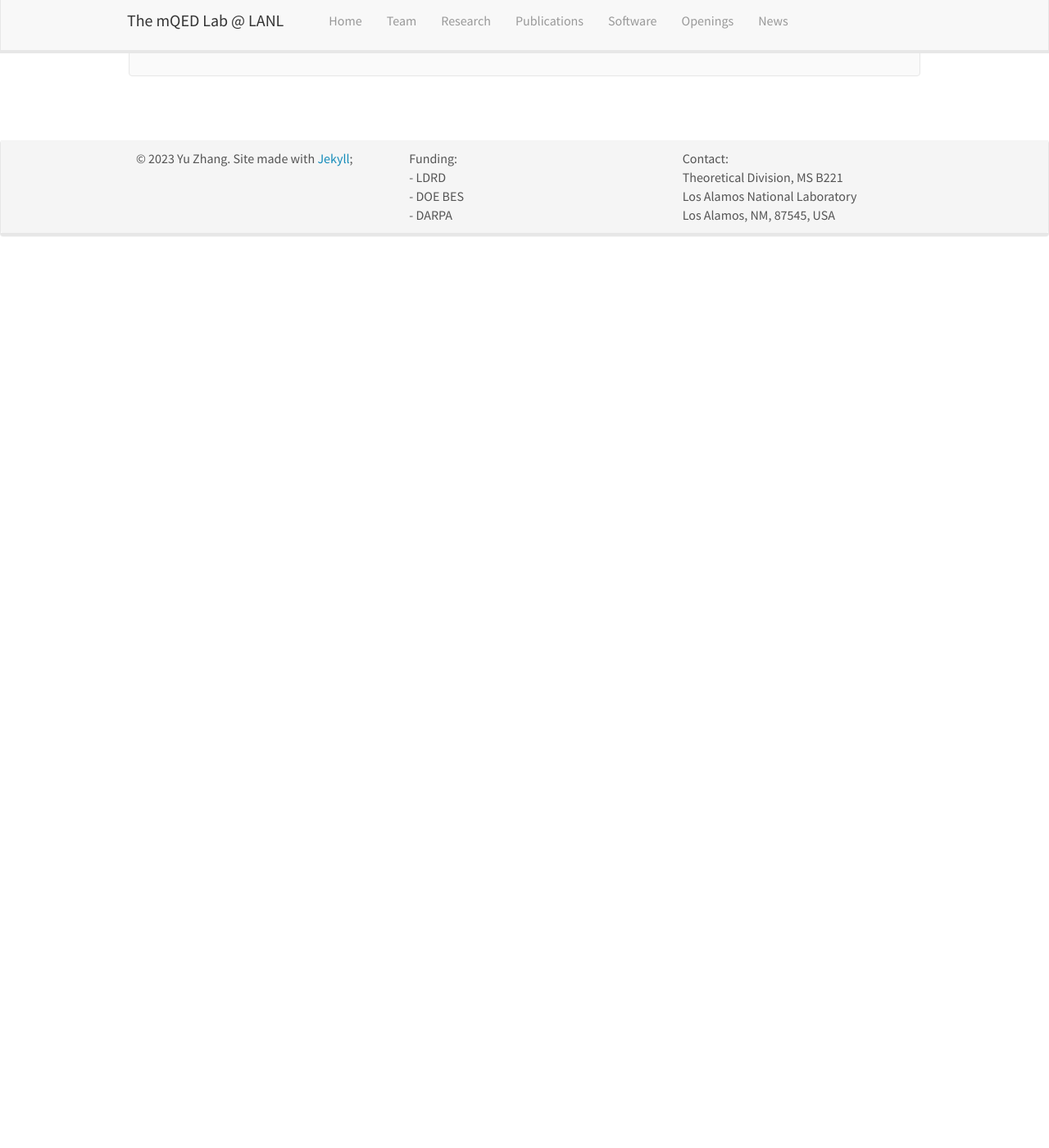
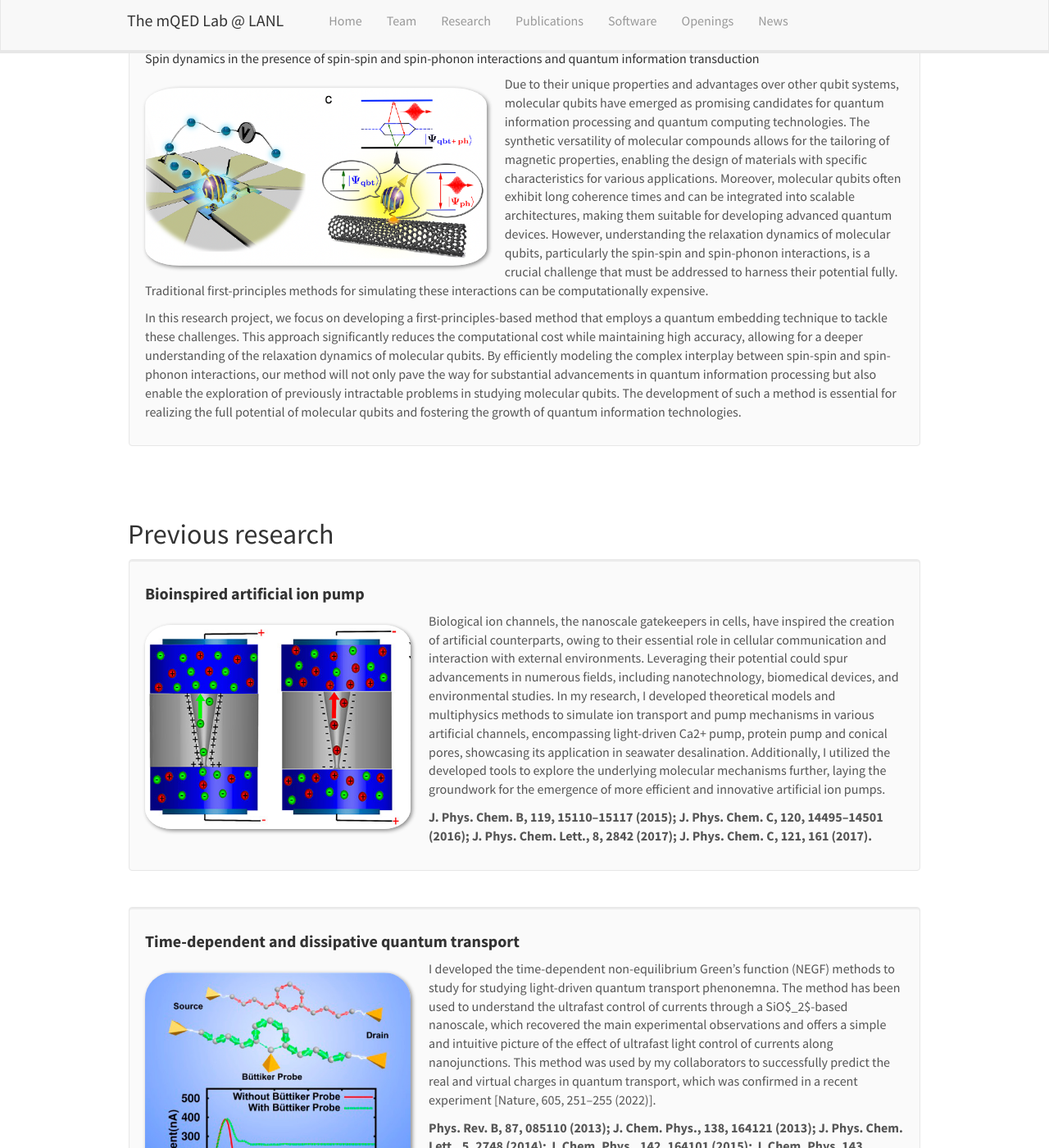
Before and after one commit to ares201005/ares201005.github.io, a Jekyll site: the page built from _pages/research.md, in a window 1280 px wide and 1400 px high, scrolled down 2164 px. Shown: the whole window at 82% size. Built offline with Jekyll 4.4.1, drawn with Linux system fonts in a browser that asks for light colours; nearby versions of some CDN libraries; a style sheet for code colours, icons or effects is not loaded; before the commit the page ends 2474 px from its top, so only the background shows below that; some of the changed text lies outside the part shown.

Commit message:
add previous work

```diff
--- /dev/null
+++ b/_data/previousresearchlist.yml
@@ -0,0 +1,27 @@
+
+- title: "DOE Exascale computing project"
+  short: "Development of fast and massively parallel algorithms for electronic structure and quantum molecular dynamics on heterogeneous computers"
+  image: chicoma.png
+  description2: In our work, we focus on developing scalable and universal libraries for electronic structure, quantum molecular dynamics, and light-matter interactions, harnessing the power of exascale computing to push the boundaries of what is possible in these fields. By optimizing our libraries for massively parallel and heterogeneous architectures, we aim to provide the research community with efficient and versatile tools for conducting large-scale simulations and investigating complex problems in materials science and quantum physics. This research has the potential to accelerate scientific discovery and serves as a critical step in realizing the full potential of exascale computing for advancing knowledge and innovation.
+  description_old:  Exascale computing, characterized by its ability to perform calculations at an unprecedented scale, has the potential to revolutionize the study of complex phenomena in materials science and quantum physics. A deeper understanding of the electronic structure, quantum molecular dynamics, and light-matter interactions is essential for developing new materials, advanced quantum devices, and a wide range of other applications. However, the inherent complexity of these problems poses significant computational challenges, often requiring large-scale simulations and intricate algorithms. In this context, exascale computing and massively parallel heterogeneous architectures offer an exciting opportunity to tackle these challenges, helping address previously intractable issues and explore the frontiers of scientific knowledge.
+  highlight: 0
+
+
+- title: "Bioinspired artificial ion pump"
+  short: "Theory and modeling of bioinspired artificial ion pump for applications in energy and desalination"
+  image: pump.png
+  description:  Biological ion channels, the nanoscale gatekeepers in cells, have inspired the creation of artificial counterparts, owing to their essential role in cellular communication and interaction with external environments. Leveraging their potential could spur advancements in numerous fields, including nanotechnology, biomedical devices, and environmental studies. In my research, I developed theoretical models and multiphysics methods to simulate ion transport and pump mechanisms in various artificial channels, encompassing light-driven Ca2+ pump, protein pump and conical pores, showcasing its application in seawater desalination. Additionally, I utilized the developed tools to explore the underlying molecular mechanisms further, laying the groundwork for the emergence of more efficient and innovative artificial ion pumps.
+  highlight: 1
+  references: J. Phys. Chem. B, 119, 15110–15117 (2015); J. Phys. Chem. C, 120, 14495–14501 (2016); J. Phys. Chem. Lett., 8, 2842 (2017); J. Phys. Chem. C, 121, 161 (2017).
+
+- title: "Time-dependent and dissipative quantum transport"
+  image: jpcl_interference2024.jpeg
+  description:  I developed the time-dependent non-equilibrium Green's function (NEGF) methods to study for studying light-driven quantum transport phenonemna. The method has been used to understand the ultrafast control of currents through a SiO$_2$-based nanoscale, which recovered the main experimental observations and offers a simple and intuitive picture of the effect of ultrafast light control of currents along nanojunctions. This method was used by my collaborators to successfully predict the real and virtual charges in quantum transport, which was confirmed in a recent experiment [Nature, 605, 251–255 (2022)].
+  highlight: 1
+  references: Phys. Rev. B, 87, 085110 (2013); J. Chem. Phys., 138, 164121 (2013); J. Phys. Chem. Lett., 5, 2748 (2014); J. Chem. Phys., 142, 164101 (2015); J. Chem. Phys. 143, 104112 (2015); Nat. Commun., 9, 2070 (2018).
+
+- title: "Quantum-mechanical (QM) and Multiscale QM/EM simulation of (opto)electronics"
+  image: qm_emission.png
+  description: Within the framework of the Non-equilibrium Green's Function (NEGF) method and many-body perturbation theory, I developed efficient quantum mechanical approaches for simulating nano photovoltaics and light-emitting devices. By developing fast and highly efficient massively parallel algorithms, my method allows the simulation of optoelectronic properties of realistic devices with dozens of thousands of atoms on a few computational nodes. The method has also been extended to study the thin-film devices and extended to integrate with the Maximally Localized Wannier Function-based Tight-Binding (TB) method. Besides, I further developed a multiscale quantum mechanics/electromagnetics method to model the optoelectronics in complex electromagnetic (EM) environments, such as plasmon-enhanced solar cells.
+  highlight: 1
+  references: J. Phys. Chem. Lett., 5, 1272 (2014); Chem. Soc. Rev., 44, 1763 (2015); J. Phys. Chem. Lett., 6, 4410 (2015); Nanoscale, 8, 13168–13173 (2016); J. Phys. Chem. Lett., 9, 6915 (2018);
--- a/_data/researchlist.yml
+++ b/_data/researchlist.yml
@@ -13,10 +13,10 @@
 
 - title: "Cavity quantum materials"
   short: "Light-induced quantum states and phase transition in low-dimensional materials: where Quantum materials meet cavities"
-  image: cavity_quantum_matter.png
-  description: In this area, we explore the quantum electrodynamics of collective many-body phenomena in condensed matter systems strongly coupled to cavities.
+  image:
+  description: TBA.
   description2:
-  highlight: 0
+  highlight: 1
 
 - title: "Plasmon chemistry"
   short: "Develop and apply theoretical models and numerical methods to understand the physics of plasmon-mediated chemistry"
@@ -30,10 +30,3 @@
   description:  Due to their unique properties and advantages over other qubit systems, molecular qubits have emerged as promising candidates for quantum information processing and quantum computing technologies. The synthetic versatility of molecular compounds allows for the tailoring of magnetic properties, enabling the design of materials with specific characteristics for various applications. Moreover, molecular qubits often exhibit long coherence times and can be integrated into scalable architectures, making them suitable for developing advanced quantum devices. However, understanding the relaxation dynamics of molecular qubits, particularly the spin-spin and spin-phonon interactions, is a crucial challenge that must be addressed to harness their potential fully. Traditional first-principles methods for simulating these interactions can be computationally expensive.
   description2: In this research project, we focus on developing a first-principles-based method that employs a quantum embedding technique to tackle these challenges. This approach significantly reduces the computational cost while maintaining high accuracy, allowing for a deeper understanding of the relaxation dynamics of molecular qubits. By efficiently modeling the complex interplay between spin-spin and spin-phonon interactions, our method will not only pave the way for substantial advancements in quantum information processing but also enable the exploration of previously intractable problems in studying molecular qubits. The development of such a method is essential for realizing the full potential of molecular qubits and fostering the growth of quantum information technologies.
   highlight: 1
-
-- title: "Exascale computing"
-  short: "Development of fast and massively parallel algorithms for electronic structure and quantum molecular dynamics on heterogeneous computers"
-  image: chicoma.png
-  description:  Exascale computing, characterized by its ability to perform calculations at an unprecedented scale, has the potential to revolutionize the study of complex phenomena in materials science and quantum physics. A deeper understanding of the electronic structure, quantum molecular dynamics, and light-matter interactions is essential for developing new materials, advanced quantum devices, and a wide range of other applications. However, the inherent complexity of these problems poses significant computational challenges, often requiring large-scale simulations and intricate algorithms. In this context, exascale computing and massively parallel heterogeneous architectures offer an exciting opportunity to tackle these challenges, helping address previously intractable issues and explore the frontiers of scientific knowledge.
-  description2: In our work, we focus on developing scalable and universal libraries for electronic structure, quantum molecular dynamics, and light-matter interactions, harnessing the power of exascale computing to push the boundaries of what is possible in these fields. By optimizing our libraries for massively parallel and heterogeneous architectures, we aim to provide the research community with efficient and versatile tools for conducting large-scale simulations and investigating complex problems in materials science and quantum physics. This research has the potential to accelerate scientific discovery and serves as a critical step in realizing the full potential of exascale computing for advancing knowledge and innovation.
-  highlight: 0
--- a/_data/team_members.yml
+++ b/_data/team_members.yml
@@ -1,6 +1,6 @@
 - name: Xinyang Li
   photo: xinyang.jpeg
-  info:  Postdoc, 01/2022 - present
+  info:  Postdoc, 01/2022 - 01/2025
   email: lix at lanl.gov
   number_educ: 2
   education1: BSc in chemistry, Wuhan University
--- a/_pages/research.md
+++ b/_pages/research.md
@@ -55,3 +55,30 @@ iframe {
 {% endfor %}
 
 <p> &nbsp; </p>
+
+
+## Previous research
+
+{% for res in site.data.previousresearchlist %}
+
+{% if res.highlight == 1 %}
+
+<div class="row">
+
+<div class="col-sm-12 clearfix">
+ <div class="well">
+  <h4><b>{{ res.title }}</b></h4>
+  <!--  <h5> {{ res.short }}</h5> -->
+  <img src="{{ site.url }}{{ site.baseurl }}/images/pubpic/{{ res.image }}" class="img-responsive" width="35%" style="float: left" />
+  <p>{{ res.description }}</p>
+  <p>{{ res.description2 }}</p>
+  <p><strong>{{ res.references }}</strong></p>
+ </div>
+</div>
+
+</div>
+
+{% endif %}
+{% endfor %}
+
+<p> &nbsp; </p>
```
Also changed, not shown: other parts of _pages/research.md (+1 -1 lines), _pages/cv.md (+2 -1 lines), _pages/openings.md (+4 -4 lines), _data/publist.yml (line endings or trailing spaces), images/pubpic/jpcl_interference2024.jpeg (added), images/pubpic/pump.png (added), images/pubpic/qm_emission.png (added).
